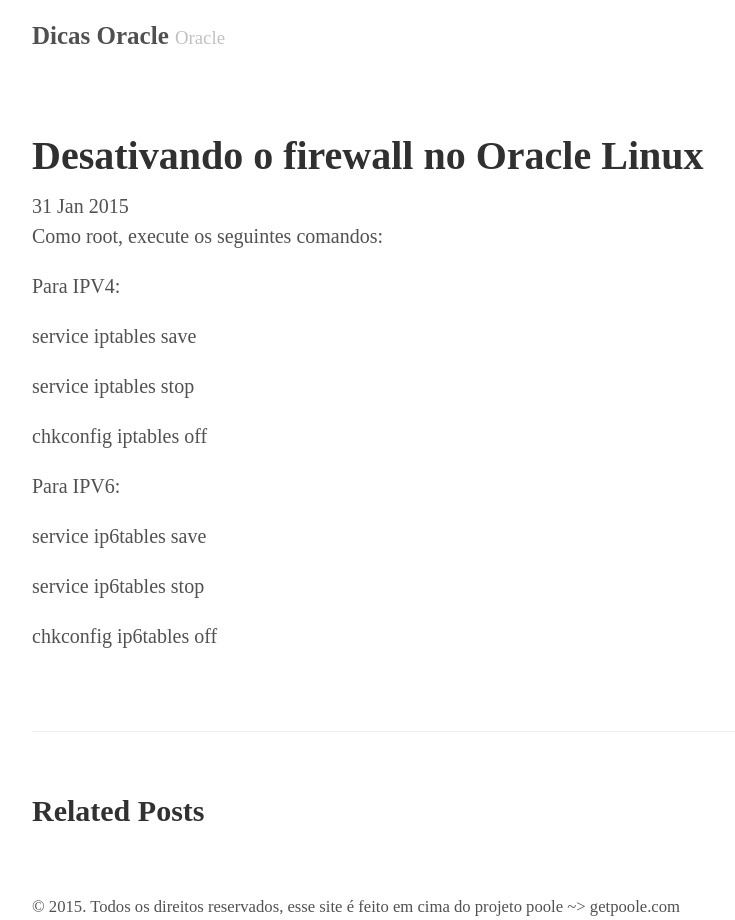
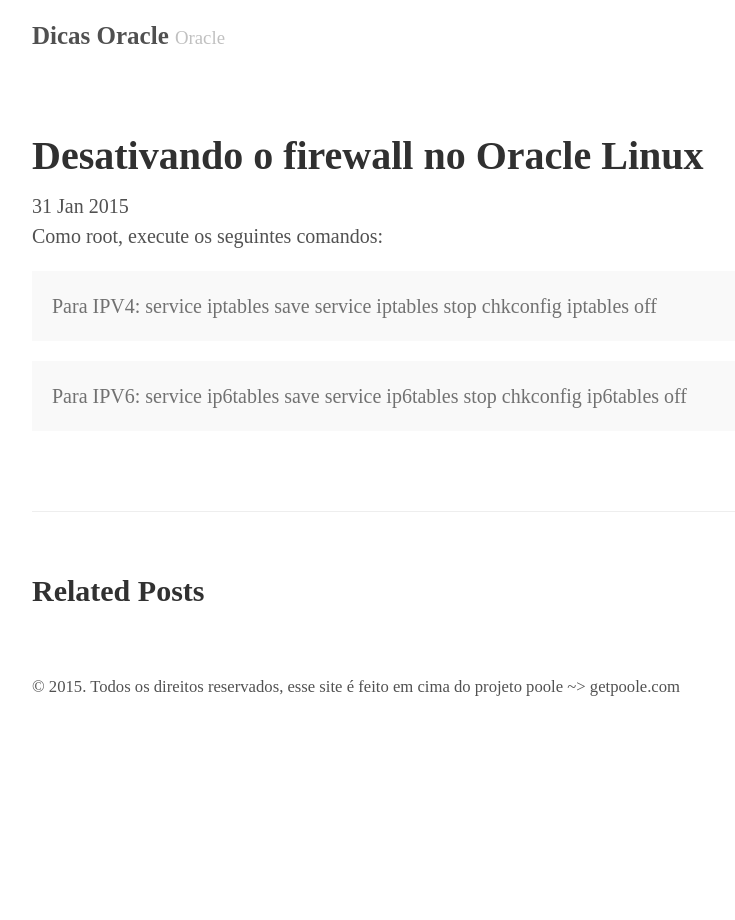
Before and after one commit to adrianotanaka/oracle, a Jekyll site: the page built from _posts/2015-01-31-desativando-firewall.md, in a window 1280 px wide. Shown: the whole page, without its empty margins (248-983 px from the left). Built offline with Jekyll 4.4.1, drawn with Linux system fonts in a browser that asks for light colours.

Commit message:
update desativando firewall

```diff
--- a/_posts/2015-01-31-desativando-firewall.md
+++ b/_posts/2015-01-31-desativando-firewall.md
@@ -4,7 +4,7 @@
 ---
 
 Como root, execute os seguintes comandos:
-
+<div class="message">
 Para IPV4:
 
 service iptables save
@@ -12,7 +12,8 @@
 service iptables stop
 
 chkconfig iptables off
-
+</div>
+<div class="message">
 Para IPV6:
 
 service ip6tables save
@@ -20,3 +21,4 @@
 service ip6tables stop
 
 chkconfig ip6tables off
+</div>
```
